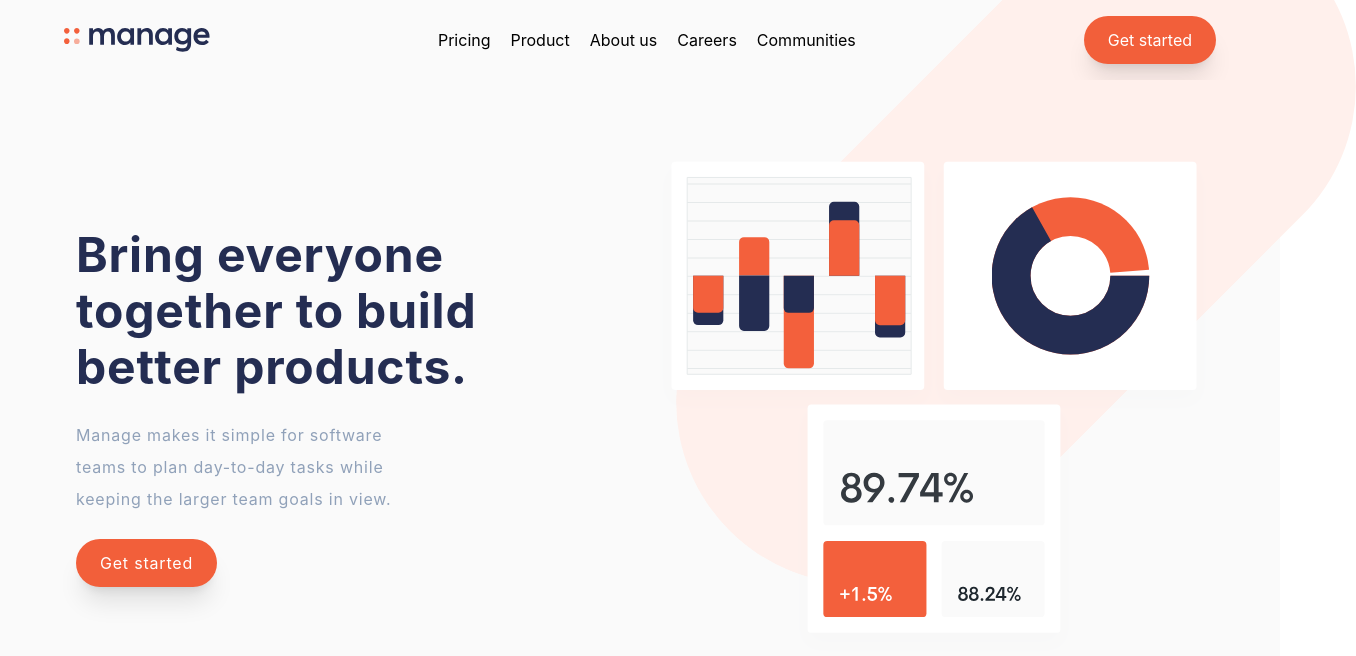
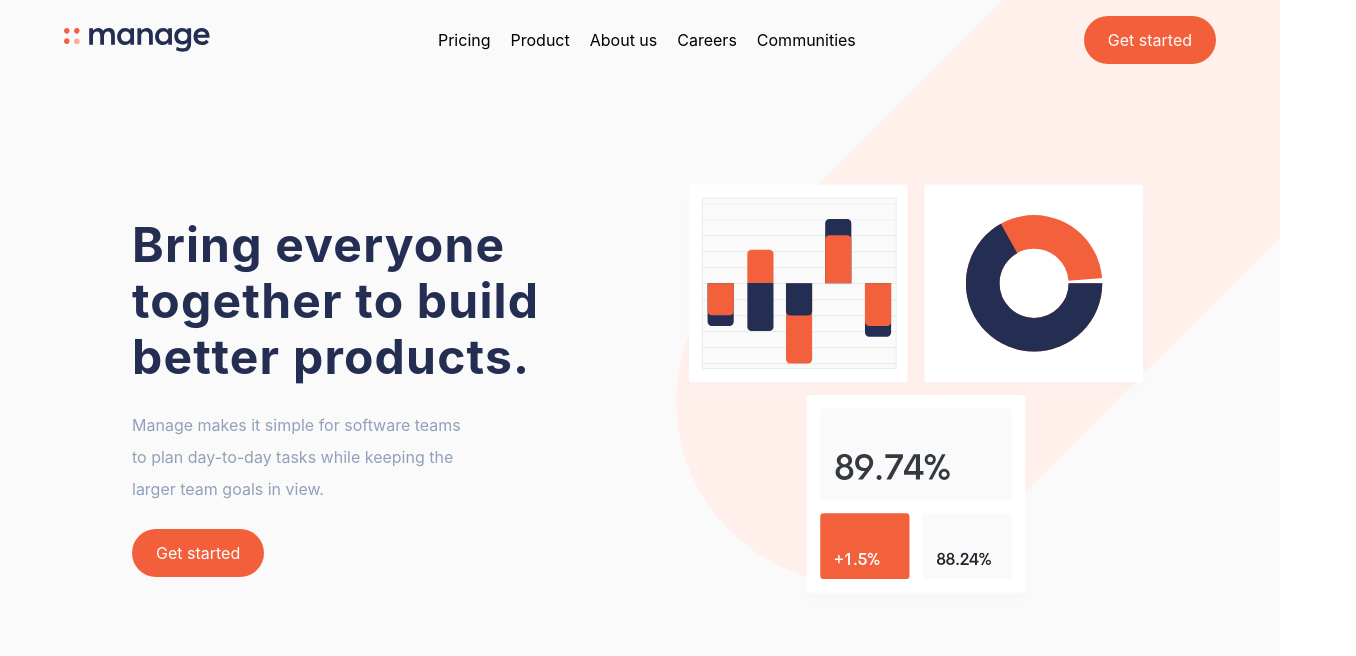
Before and after one commit to jawad-mwadama/manage-landing-page, a React (Vite) app: page / in a window 1280 px wide. Shown: the top 656 px of the page, 1356 px wide, since content can reach past the window. Built offline with nearby package versions, Linux system fonts and the light colour scheme.

Commit message:
fixed app.tsx

```diff
--- a/src/App.tsx
+++ b/src/App.tsx
@@ -4,7 +4,7 @@ import Hero from "./components/Hero/Hero";
 
 export default function App() {
   return (
-    <div className="relative min-h-screen bg-gray-50 bg-cover bg-center bg-no-repeat text-base">
+    <div className="relative min-h-screen overflow-x-clip bg-gray-50 bg-cover bg-center bg-no-repeat text-base">
       <img
         src={tabletImg}
         alt=""
@@ -13,7 +13,7 @@ export default function App() {
       />
       <div className="relative z-10">
         <Navbar />
-        <main className="mx-auto w-6xl">
+        <main className="mx-auto w-full max-w-6xl px-4 sm:px-6 lg:px-8">
           <Hero />
         </main>
       </div>
--- a/src/Ui/Button.tsx
+++ b/src/Ui/Button.tsx
@@ -1,6 +1,6 @@
 export default function Button() {
   return (
-    <button className="rounded-full bg-orange-400 px-6 py-3 text-white shadow-xl">
+    <button className="hover cursor-pointer rounded-full bg-orange-400 px-6 py-3 text-white duration-300 ease-in-out hover:scale-90">
       <span>Get started</span>
     </button>
   );
--- /dev/null
+++ b/src/Ui/Herotext.tsx
@@ -0,0 +1,16 @@
+function Herotext({ children }: any) {
+  return (
+    <div className="lh-1 p-3">
+      <h2 className="text-5xl/14 font-bold tracking-wide text-blue-950">
+        Bring everyone together to build better products.
+      </h2>
+      <p className="max-w-sm py-6 pr-12 text-base/8 text-slate-400">
+        Manage makes it simple for software teams to plan day-to-day tasks while
+        keeping the larger team goals in view.
+      </p>
+      {children}
+    </div>
+  );
+}
+
+export default Herotext;
--- a/src/components/Hero/Hero.tsx
+++ b/src/components/Hero/Hero.tsx
@@ -1,25 +1,47 @@
-import Button from "../../Ui/Button";
+// import Button from "../../ui/Button";
 import illustration from "../../assets/images/illustration-intro.svg";
+import Button from "../../ui/Button";
+// import Herotext from "../../ui/Herotext";
 
 export default function Hero() {
   return (
-    <div className="mt-8 flex-col items-center justify-between gap-40 md:mt-12 md:flex md:flex-row lg:mt-18 lg:flex">
-      {/* text sode */}
-      <div className="lh-1 w-110 p-3 tracking-wider">
-        <h2 className="text-5xl/14 font-bold text-blue-950">
+    // <div className="mt-8 flex flex-col items-center justify-between gap-40 md:mt-12 md:flex md:flex-row lg:mt-24 lg:flex">
+    //   {/* text sode */}
+    //   <div className="w-full md:w-1/2">
+    //     <Herotext>
+    //       <Button />
+    //     </Herotext>
+    //   </div>
+
+    //   <div className="flex w-full justify-center md:w-1/2">
+    //     <img
+    //       src={illustration}
+    //       className="h-96 w-auto object-contain lg:h-1/2"
+    //       alt="metric illustration"
+    //     />
+    //   </div>
+    // </div>
+
+    <div className="mt-8 flex w-full flex-col-reverse items-center justify-between gap-8 overflow-x-clip px-4 md:mt-12 md:flex-row md:items-center md:gap-12 md:px-6 lg:mt-24 lg:gap-16">
+      {/* Text side */}
+      <div className="flex w-full min-w-0 flex-col items-center text-center md:w-1/2 md:items-start md:text-left">
+        <div className="flex flex-col items-center p-3 md:items-start">
+          <h2 className="text-3xl font-bold tracking-wide text-blue-950 sm:text-4xl lg:text-5xl/14">
             Bring everyone together to build better products.
           </h2>
-        <p className="py-6 pr-12 text-base/8 text-slate-400 sm:pr-20">
+          <p className="mx-auto max-w-sm py-6 text-base/8 text-slate-400 md:mx-0 md:pr-12">
             Manage makes it simple for software teams to plan day-to-day tasks
             while keeping the larger team goals in view.
           </p>
           <Button />
         </div>
+      </div>
 
-      <div className="mx-auto">
+      {/* Image side */}
+      <div className="flex w-full min-w-0 justify-center md:w-1/2">
         <img
           src={illustration}
-          className="h-84 w-auto object-contain lg:h-1/2"
+          className="block h-auto w-full max-w-sm object-contain sm:max-w-md lg:max-w-xl xl:max-w-2xl"
           alt="metric illustration"
         />
       </div>
--- a/src/components/Navbar/Navbar.tsx
+++ b/src/components/Navbar/Navbar.tsx
@@ -1,5 +1,5 @@
 import logo from "../../assets/images/logo.svg";
-import Button from "../../Ui/Button";
+import Button from "../../ui/Button";
 
 interface NavLink {
   name: string;
```
Lines whose indentation alone changed are shown as unchanged.
